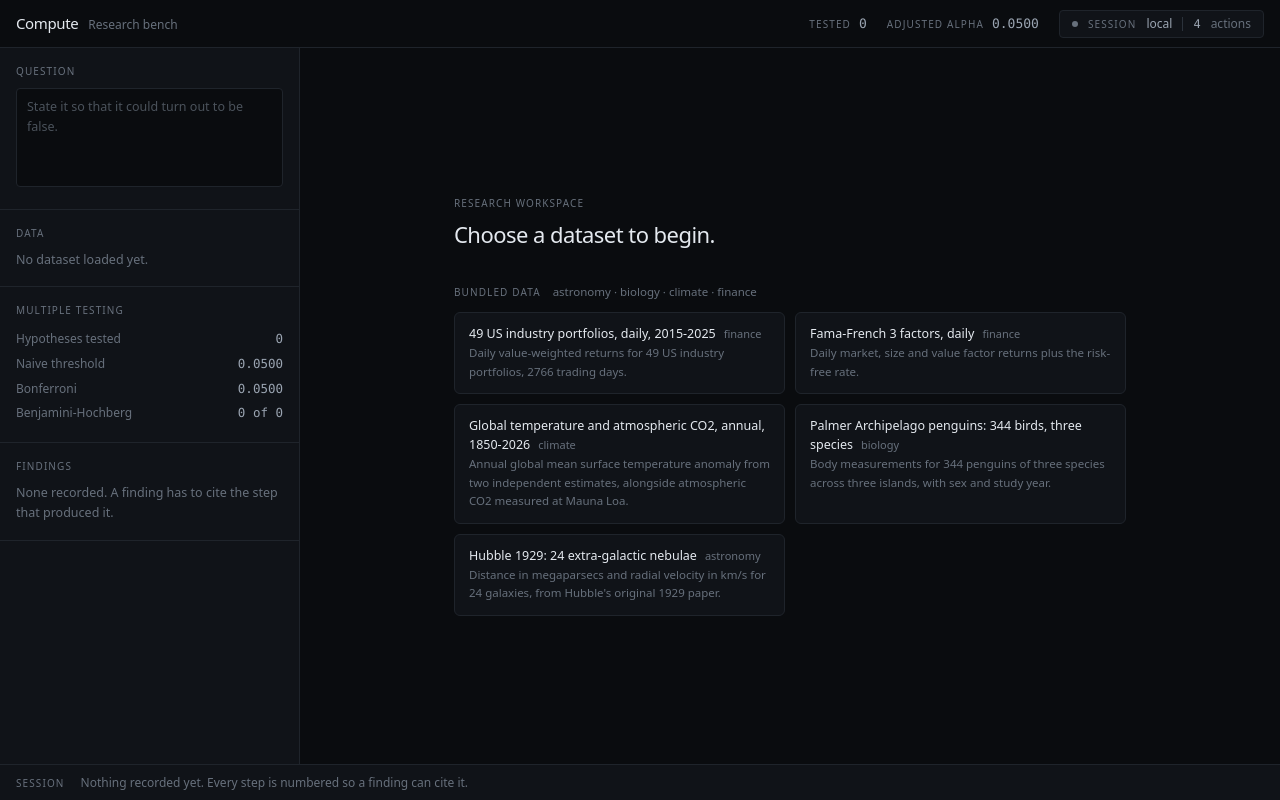
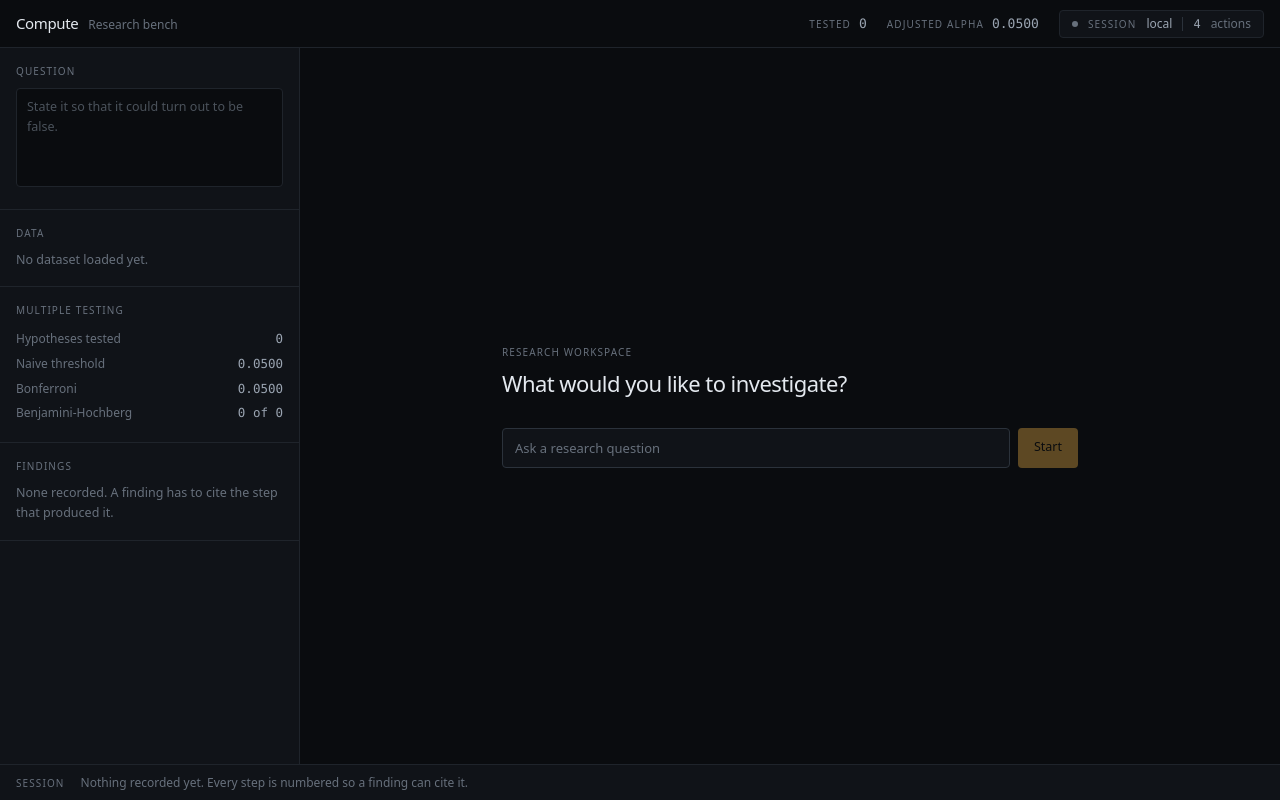
Before and after one commit to CameronJFowler/Compute-OpenAiMCP, a React (Vite) app: page / in a window 1280 px wide. Built offline with nearby package versions, Linux system fonts and the light colour scheme.

Commit message:
Start research from a question instead of a dataset

```diff
--- a/src/ui/WorkspacePanel.tsx
+++ b/src/ui/WorkspacePanel.tsx
@@ -1,8 +1,9 @@
-import { useMemo } from "react";
+import { FormEvent, useMemo, useState } from "react";
 import type { ChartConfiguration } from "chart.js";
 
-import { DATASETS, datasetDomains } from "../config";
 import { useWorkspace, type WorkspaceView } from "../state/workspace";
+import { setNextActor } from "../webmcp/tools/common";
+import { setHypothesisTool } from "../webmcp/tools/report";
 import { ApprovalCard } from "./ApprovalCard";
 import {
   BASE_PLUGINS,
@@ -94,36 +95,58 @@ function Stat({ label, value, tone }: { label: string; value: string; tone?: str
  * The calm starting point before data is loaded.
  */
 function EmptyState() {
+  const [question, setQuestion] = useState("");
+  const [submitting, setSubmitting] = useState(false);
+  const [error, setError] = useState<string | null>(null);
+
+  const submit = async (event: FormEvent<HTMLFormElement>) => {
+    event.preventDefault();
+    const text = question.trim();
+    if (!text || submitting) return;
+
+    setSubmitting(true);
+    setError(null);
+    setNextActor("human");
+
+    try {
+      const result = (await setHypothesisTool().execute({ hypothesis: text })) as {
+        isError?: boolean;
+        content?: { text?: string }[];
+      };
+      if (result.isError) setError(result.content?.[0]?.text ?? "Unable to start research.");
+    } catch {
+      setError("Unable to start research.");
+    } finally {
+      setSubmitting(false);
+    }
+  };
+
   return (
     <div className="h-full flex items-center justify-center py-12">
-      <div className="max-w-2xl w-full">
-        <div className="mb-8">
+      <div className="max-w-xl w-full">
+        <div className="mb-7">
           <div className="label mb-2">Research workspace</div>
-          <h1 className="text-[22px] text-ink tracking-tight">Choose a dataset to begin.</h1>
+          <h1 className="text-[22px] text-ink tracking-tight">What would you like to investigate?</h1>
         </div>
 
-        <div className="flex items-baseline gap-3 mb-3">
-          <span className="label">Bundled data</span>
-          <span className="text-[11.5px] text-ink3">
-            {datasetDomains().join(" · ")}
-          </span>
-        </div>
+        <form onSubmit={submit} className="flex gap-2">
+          <input
+            value={question}
+            onChange={(event) => setQuestion(event.target.value)}
+            placeholder="Ask a research question"
+            autoFocus
+            className="flex-1 min-w-0 h-10 bg-panel border border-hair rounded px-3 text-[13px] text-ink placeholder:text-ink3 focus:outline-none focus:border-hair2"
+          />
+          <button
+            type="submit"
+            disabled={!question.trim() || submitting}
+            className="h-10 px-4 rounded bg-accent text-canvas text-[12.5px] disabled:opacity-40 hover:brightness-110 transition"
+          >
+            {submitting ? "Starting…" : "Start"}
+          </button>
+        </form>
 
-        <ul className="grid grid-cols-1 md:grid-cols-2 gap-2.5">
-          {DATASETS.map((d) => (
-            <li key={d.id} className="border border-hair rounded-md bg-panel px-3.5 py-3">
-              <div className="min-w-0">
-                <div className="text-[12.5px] text-ink">
-                  {d.name}
-                  <span className="text-ink3 ml-2 text-[11px]">{d.domain}</span>
-                </div>
-                <div className="text-[11.5px] text-ink3 leading-relaxed">
-                  {d.description.split(".")[0]}.
-                </div>
-              </div>
-            </li>
-          ))}
-        </ul>
+        {error && <p className="mt-3 text-[11.5px] text-neg">{error}</p>}
       </div>
     </div>
   );
```
